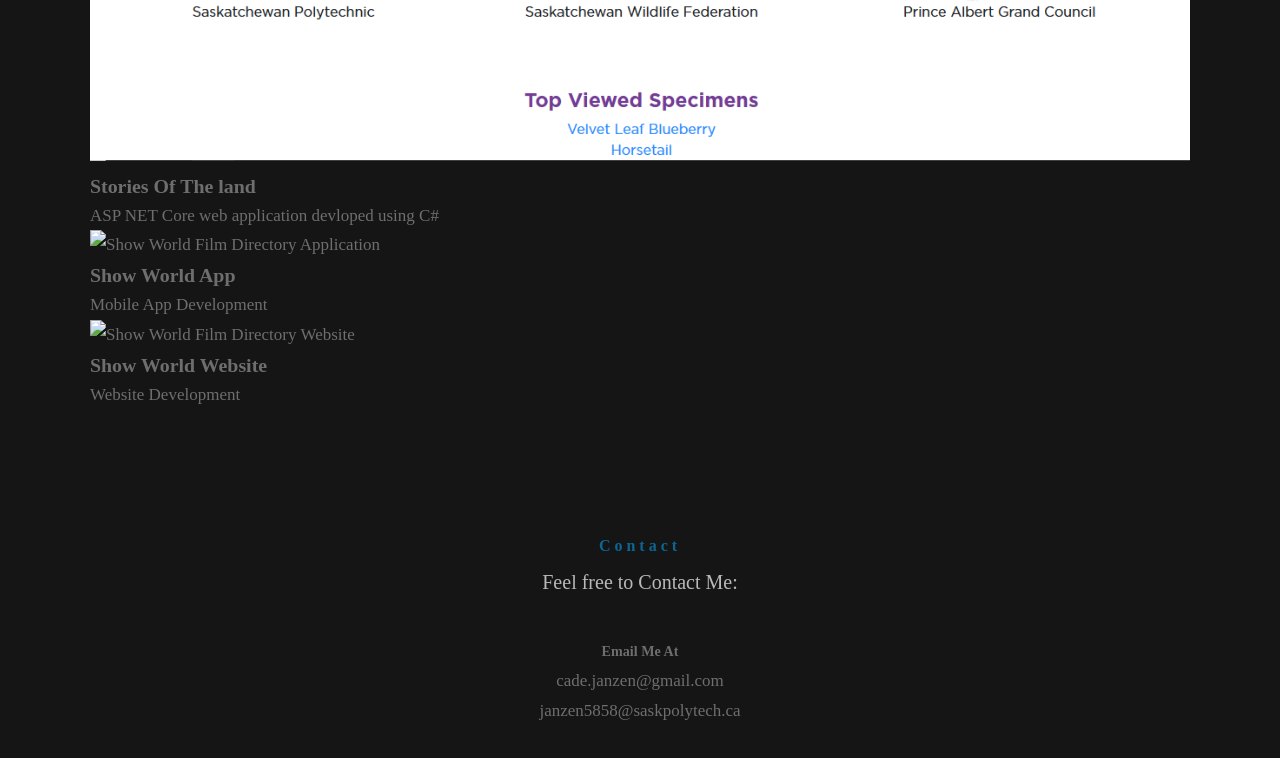
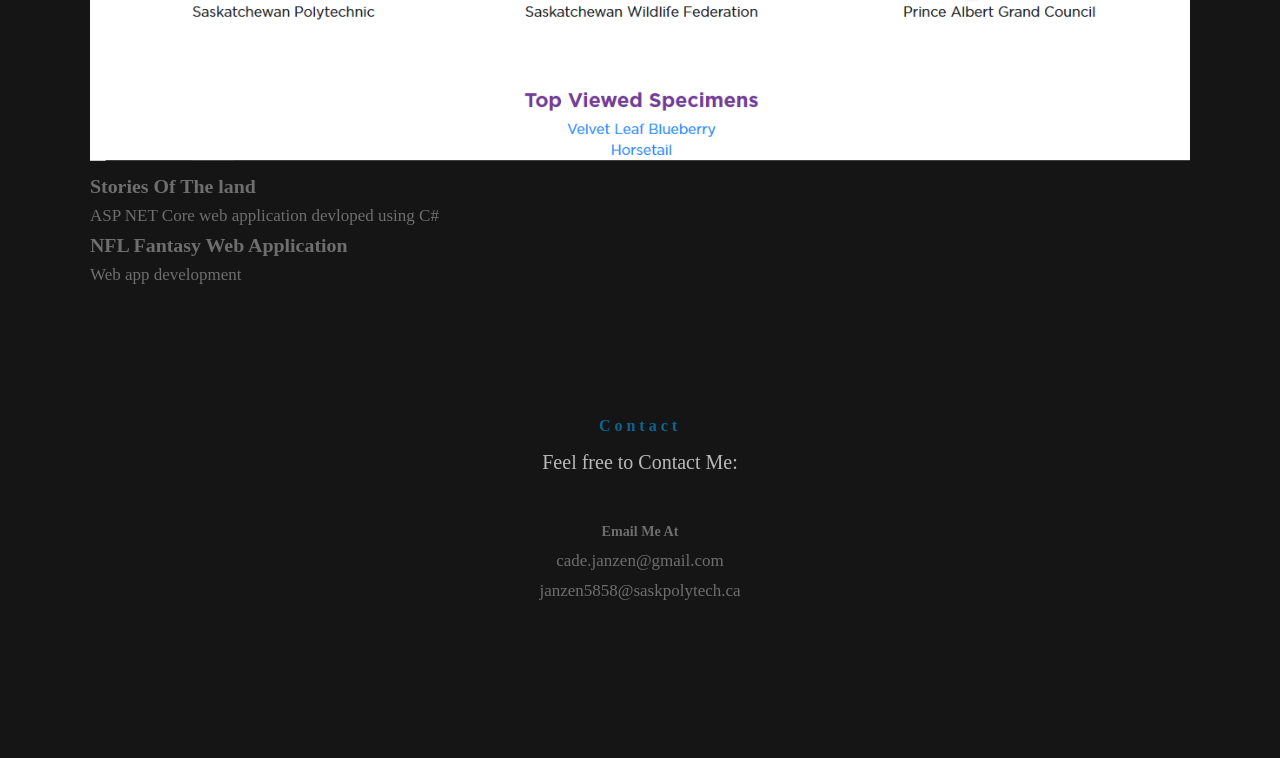
Before and after one commit to CadeJanz/portfolio.github.io, a plain HTML site: page index.html in a window 1280 px wide. Shown: the part 3159-3917 px from the top of the page. After the commit the page ends 3837 px from the top, so only its background shows below. Drawn offline with Linux system fonts and the light colour scheme; some icons are missing.

Commit message:
deploying

```diff
--- a/index.html
+++ b/index.html
@@ -220,35 +220,17 @@
 
 		<div class="bgrid folio-item">
 	               <div class="item-wrap">
-	               	<img src="images/portfolio/showworld_app.png" alt="Show World Film Directory Application">
 	                     <div class="folio-item-table">
 	                     	<div class="folio-item-cell">
-	                     		<h3 class="folio-title">Show World App</h3>
+	                     		<h3 class="folio-title">NFL Fantasy Web Application</h3>
                                     <span class="folio-types">
-                                        Mobile App Development
+                                        Web app development
                                     </span>
 		     				</div>
 	                     </div>
 	                  </a>
 	               </div>
 	        </div>
-
-                <div class="bgrid folio-item">
-	               <div class="item-wrap">
-	               	<img src="images/portfolio/showworld_website.png" alt="Show World Film Directory Website">
-	                     <div class="folio-item-table">
-	                     	<div class="folio-item-cell">
-	                     		<h3 class="folio-title">Show World Website</h3>
-                                    <span class="folio-types">
-                                        Website Development
-                                    </span>
-		     				</div>
-	                     </div>
-	                  </a>
-	               </div>
-	        	</div>
-
-	         </div>
 
    		</div>
 
```
